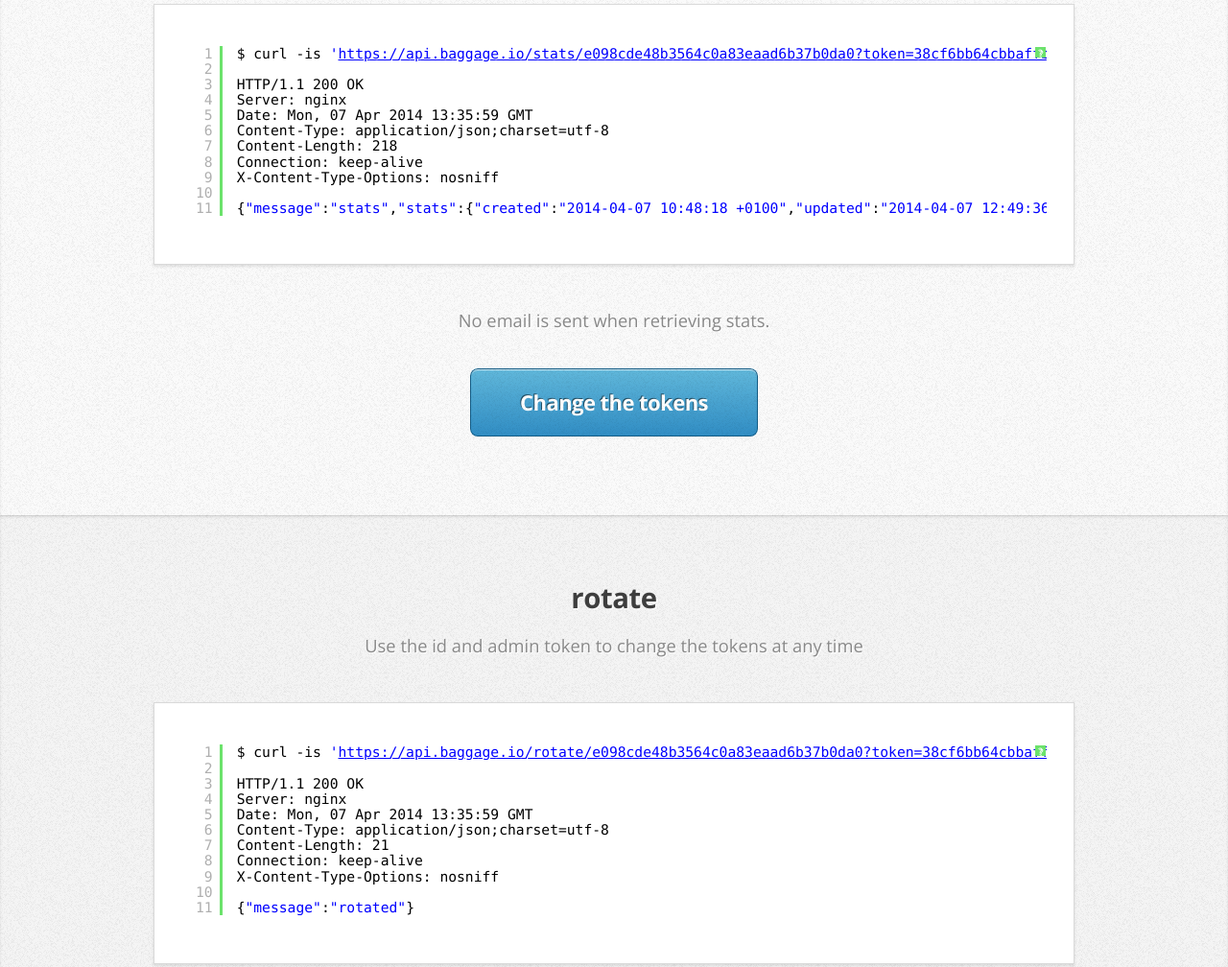
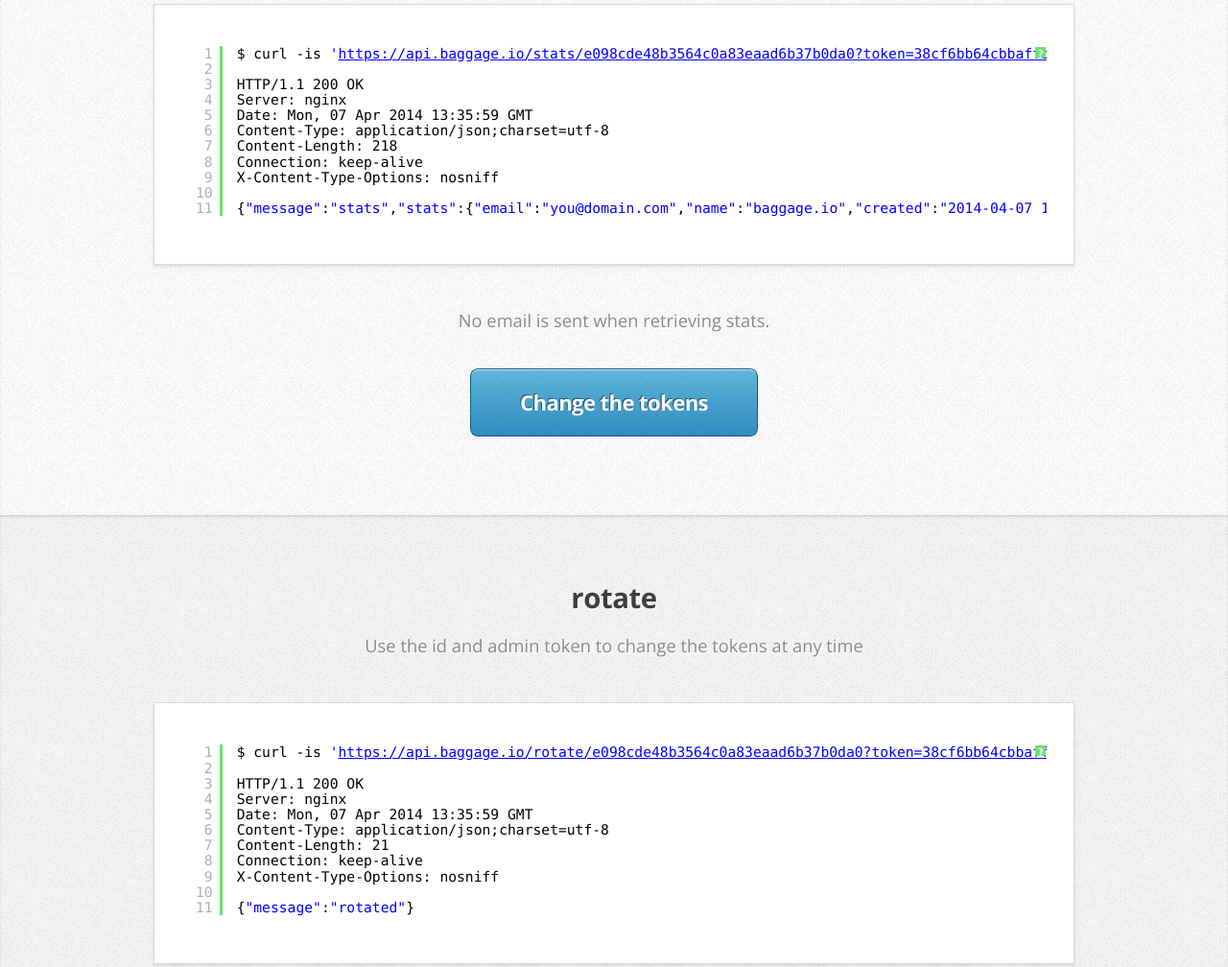
Before and after one commit to baggage/web, a plain HTML site: page index.html in a window 1280 px wide. Shown: the part 4196-5204 px from the top of the page at 96% size. Drawn offline with nearby package versions, Linux system fonts and the light colour scheme.

Commit message:
name param

```diff
--- a/index.html
+++ b/index.html
@@ -291,7 +291,7 @@ Content-Length: 218
 Connection: keep-alive
 X-Content-Type-Options: nosniff
 
-{"message":"stats","stats":{"created":"2014-04-07 10:48:18 +0100","updated":"2014-04-07 12:49:36 +0100","sent_count":1,"subscriber_ip":"127.0.0.1","last_admin_ip":"127.0.0.1","last_sender_ip":"127.0.0.1","ttl":604797}}
+{"message":"stats","stats":{"email":"you@domain.com","name":"baggage.io","created":"2014-04-07 10:48:18 +0100","updated":"2014-04-07 12:49:36 +0100","sent_count":1,"subscriber_ip":"127.0.0.1","last_admin_ip":"127.0.0.1","last_sender_ip":"127.0.0.1","ttl":604797}}
 </pre>
                 </section>
               </div>
```
